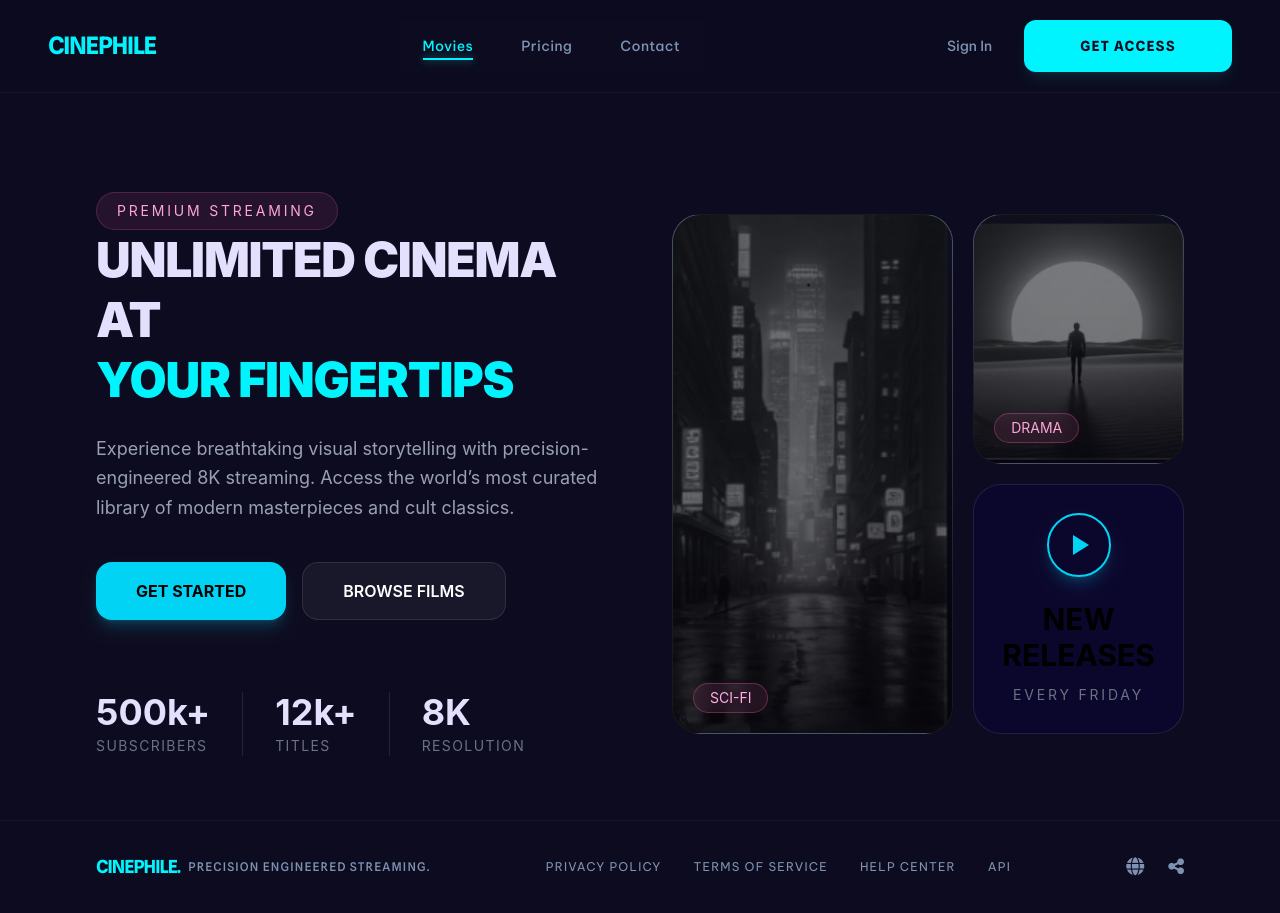
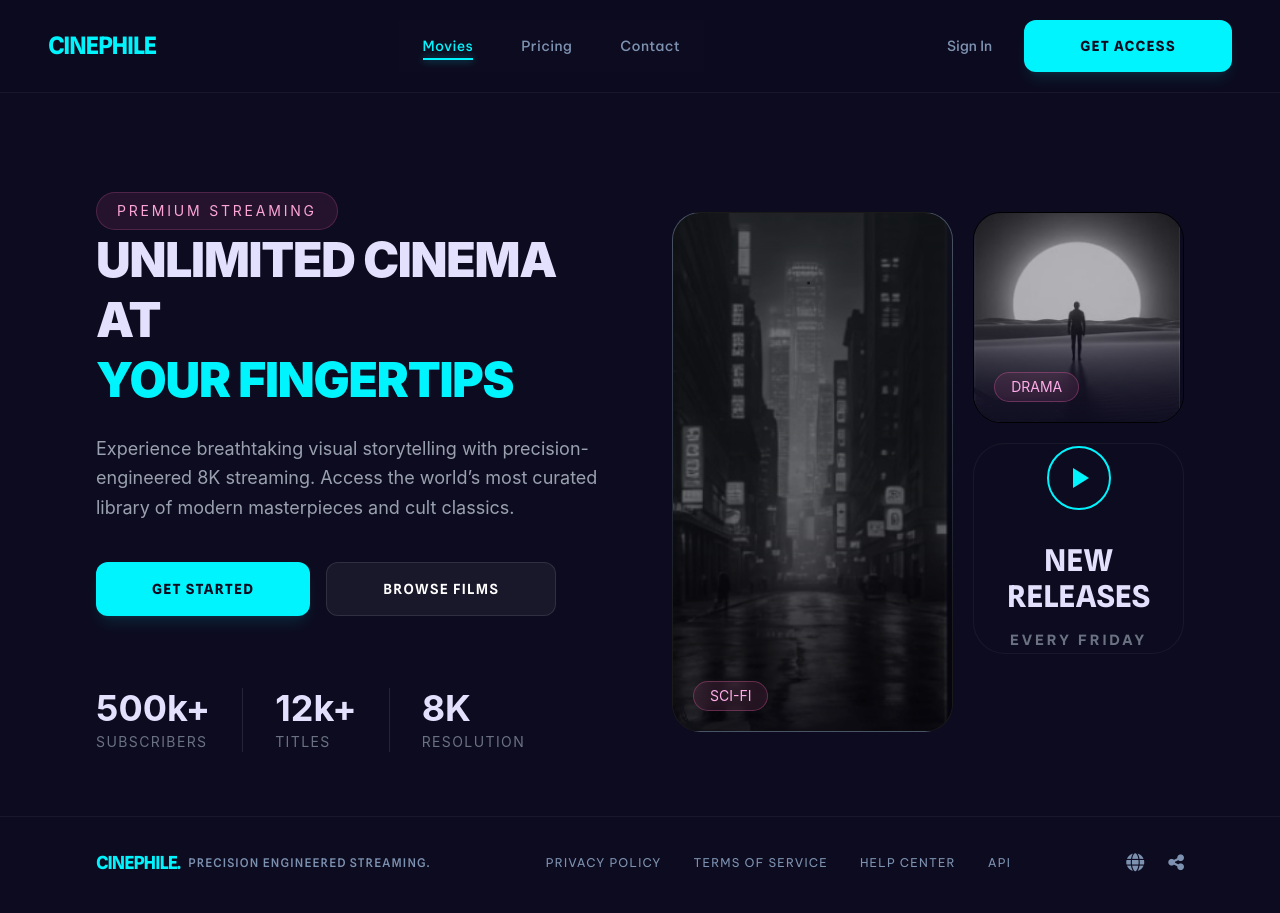
Before and after one commit to Cinephile-Team-2/cinephile-project, a React (Vite) app: page / in a window 1280 px wide. Built offline with nearby package versions, Linux system fonts and the light colour scheme.

Commit message:
feat: improve styles + navigation

```diff
--- a/src/App.jsx
+++ b/src/App.jsx
@@ -1,19 +1,19 @@
 import { useEffect, useState } from "react";
 
-import './App.css'
-import Header from './components/Header.jsx'
-import Footer from './components/Footer.jsx'
+import "./App.css";
+import Header from "./components/Header.jsx";
+import Footer from "./components/Footer.jsx";
 
-import MainLanding from './components/Landing/MainLanding.jsx'
-import MainLandingMobile from './components/Landing/MainLandingMobile.jsx'
-import Nav from './components/Nav.jsx'
+import MainLanding from "./components/Landing/MainLanding.jsx";
+import MainLandingMobile from "./components/Landing/MainLandingMobile.jsx";
+import Nav from "./components/Nav.jsx";
 
 function App() {
-  const [isMobile, setIsMobile] = useState(window.innerWidth <= 768);
+  const [isMobile, setIsMobile] = useState(window.innerWidth < 768);
 
   useEffect(() => {
     const handleResize = () => {
-      setIsMobile(window.innerWidth <= 768);
+      setIsMobile(window.innerWidth < 768);
     };
 
     window.addEventListener("resize", handleResize);
@@ -23,15 +23,16 @@ function App() {
     };
   }, []);
 
-
   return (
     <>
-      <Header/>
+      <Header />
       {isMobile ? <MainLandingMobile /> : <MainLanding />}
-      <Footer/>
-
+      <Footer />
+      <div className="block md:hidden">
+        <Nav />
+      </div>
     </>
-  )
+  );
 }
 
-export default App
+export default App;
--- a/src/components/Button.jsx
+++ b/src/components/Button.jsx
@@ -6,7 +6,8 @@ const Button = ({ children, variant = 'primary', size = 'md', className = '', ..
 
     primary: 'bg-primary text-bg hover:brightness-110 shadow-lg shadow-primary/10',
     outline: 'border border-primary text-primary hover:bg-primary hover:text-bg',
-    ghost: 'text-text hover:text-primary'
+    ghost: 'border border-white/10 bg-white/5 text-white font-semibold px-10 py-4 rounded-2xl hover:bg-white/10 transition-colors duration-200'
+
   };
 
   const sizes = {
--- a/src/components/Header.jsx
+++ b/src/components/Header.jsx
@@ -10,10 +10,10 @@ function Header() {
           CINEPHILE
         </div>
 
-        <div className="hidden md:flex items-center">
+        <div className="hidden md:flex">
           <Nav />
         </div>
-        <div className="flex items-center gap-4 md:gap-8">
+        <div className="hidden md:flex items-center gap-4 md:gap-8">
           <button className="text-gris font-vietnam text-sm font-medium hover:text-primary transition-colors">
             Sign In
           </button>
--- a/src/components/Landing/ButtonLeftContent.jsx
+++ b/src/components/Landing/ButtonLeftContent.jsx
@@ -1,15 +1,26 @@
 import React from 'react'
+import Button from '../Button.jsx'
 
 function ButtonLeftContent() {
   return (
-    <div className="flex flex-wrap gap-4">
-              <button className="bg-cyan-400 text-black font-bold px-10 py-4 rounded-2xl hover:scale-105 transition-transform duration-200 shadow-lg shadow-cyan-400/20">
-                GET STARTED
-              </button>
+    <div className="flex flex-wrap gap-4 ">
+      <Button
+            type="submit"
+            variant="primary"
+            size="lg"
+            className="w-full md:w-auto"
+          >
+            GET STARTED
+          </Button>
+          <Button
+            type="submit"
+            variant="ghost"
+            size="lg"
+            className="w-full md:w-auto"
+          >
+            BROWSE FILMS
+          </Button>
 
-              <button className="border border-white/10 bg-white/5 text-white font-semibold px-10 py-4 rounded-2xl hover:bg-white/10 transition-colors duration-200">
-                BROWSE FILMS
-              </button>
         </div>
   )
 }
--- a/src/components/Landing/MainLandingMobile.jsx
+++ b/src/components/Landing/MainLandingMobile.jsx
@@ -4,12 +4,12 @@ function MainLandingMobile() {
   return (
 
         <main className="px-6">
-             <section className="px-6 pt-14">
+             <section className="px-6 pt-28">
             <div className="inline-flex items-center gap-2 bg-white/5 border border-fuchsia-400/20 px-4 py-2 rounded-full text-[10px] tracking-widest uppercase text-fuchsia-300">
               Ultra HD Streaming
             </div>
 
-            <h2 className="mt-8 text-5xl font-black leading-tight tracking-tight">
+            <h2 className="mt-8 text-5xl text-text leading-tight tracking-tight">
               Discover <span className="text-cyan-400">Pure</span> Cinema.
             </h2>
 
@@ -57,7 +57,7 @@ function MainLandingMobile() {
           {/* KEEP WATCHING */}
           <section className="mt-14">
             <div className="flex items-center justify-between">
-              <h3 className="text-2xl font-bold">
+              <h3 className="text-2xl font-bold text-text">
                 Keep Watching
               </h3>
 
@@ -74,7 +74,7 @@ function MainLandingMobile() {
               />
 
               <div className="flex-1">
-                <h4 className="font-semibold">
+                <h4 className="font-semibold text-text">
                   Neo Tokyo 2088
                 </h4>
 
--- a/src/components/Landing/SideCard.jsx
+++ b/src/components/Landing/SideCard.jsx
@@ -1,34 +1,34 @@
-import React from 'react'
+import React from "react";
 
 function SideCard() {
   return (
     <div className="flex flex-col gap-5">
-              <div className="relative overflow-hidden rounded-[28px] border border-white/10 min-h-[250px] bg-gradient-to-b from-gray-700 via-gray-900 to-black">
+      <div className="relative overflow-hidden rounded-[28px] border aspect-square bg-bg">
         <img
           src="./src/assets/Cinephile2.png"
           alt="Drama movie"
           className="absolute inset-0 h-full w-full object-cover opacity-75"
         />
 
-                <div className="absolute inset-0 bg-black/35" />
+        <div className="absolute inset-0 bg-gradient-to-t from-bg/80 via-transparent to-transparent" />
 
-                <div className="absolute bottom-5 left-5 z-10 rounded-full border border-pink-400/30 bg-pink-400/10 px-4 py-1 text-sm text-pink-300 backdrop-blur-sm">
+        <div className="absolute bottom-5 left-5 z-10 rounded-full border border-pink-400/30 bg-pink-400/10 px-4 py-1 text-sm text-secondary backdrop-blur-sm">
           DRAMA
         </div>
       </div>
 
-              <div className="rounded-[28px] border border-white/10 bg-[#0B062C] min-h-[250px] flex flex-col items-center justify-center text-center px-6">
-                <div className="w-16 h-16 rounded-full border-2 border-cyan-400 flex items-center justify-center mb-6 shadow-lg shadow-cyan-400/20">
-                  <div className="w-0 h-0 border-t-[10px] border-t-transparent border-l-[16px] border-l-cyan-400 border-b-[10px] border-b-transparent ml-1" />
+      <div className="rounded-[32px] border border-white/5  bg-bg aspect-square flex flex-col items-center justify-center text-center px-8">
+        <div className="w-16 h-16 rounded-full border-2 border-primary flex items-center justify-center mb-8 shadow-[0_0_20px_rgba(var(--primary),0.2)] group cursor-pointer hover:scale-110 transition-transform">
+          <div className="w-0 h-0 border-t-[10px] border-t-transparent border-l-[16px] border-l-primary border-b-[10px] border-b-transparent ml-1" />
         </div>
 
-                <h3 className="text-3xl font-bold uppercase">New Releases</h3>
-                <p className="text-gray-500 uppercase tracking-[0.2em] text-sm mt-3">
+        <h3 className="text-3xl font-bold uppercase text-text font-spline">New Releases</h3>
+        <p className="text-gray-500 uppercase tracking-[0.2em] text-sm font-bold mt-4 font-vietnam">
           Every Friday
         </p>
       </div>
     </div>
-  )
+  );
 }
 
-export default SideCard
+export default SideCard;
--- a/src/components/Nav.jsx
+++ b/src/components/Nav.jsx
@@ -2,19 +2,12 @@ import React from "react";
 import { Link, useLocation } from "react-router";
 import { useEffect, useState } from "react";
 
-const MOBILE_BREAKPOINT = 768;
-
 function Nav() {
-  const { pathname } = useLocation();
-  const isActive = (path) => pathname === path;
-
-  const [isMobile, setIsMobile] = useState(
-    window.innerWidth < MOBILE_BREAKPOINT,
-  );
+  const [isMobile, setIsMobile] = useState(window.innerWidth < 768);
 
    useEffect(() => {
      const handleResize = () => {
-      setIsMobile(window.innerWidth < MOBILE_BREAKPOINT);
+       setIsMobile(window.innerWidth < 768);
      };
 
      window.addEventListener("resize", handleResize);
@@ -24,10 +17,13 @@ function Nav() {
      };
    }, []);
 
+  const { pathname } = useLocation();
+  const isActive = (path) => pathname === path;
+
   const baseClasses =
     "left-0 right-0 z-50 flex items-center bg-bg font-vietnam px-6 py-4 transition-colors duration-300";
   const positionClasses = isMobile
-    ? "fixed bottom-0 border-t border-gray-200 justify-around"
+    ? "fixed bottom-0 left-0 right-0 border-t border-gray-200 justify-around"
     : "top-0 justify-start gap-12";
 
   const activeStyle = "text-primary relative transition-all";
--- a/src/pages/Contact.jsx
+++ b/src/pages/Contact.jsx
@@ -1,22 +1,17 @@
 import Header from "../components/Header";
 import Footer from "../components/Footer";
 import ContactForm from "../components/ContactForm";
-
+import Nav from "../components/Nav.jsx";
 import React from "react";
 
 function Contact() {
   return (
     <>
       <Header />
-      <section className="w-full pt-48 bg-bg px-24 md:px-0 font-spline p-24">
-        {/*
-          Grid de dos columnas:
-          - En móvil se apilan (1 columna)
-          - En escritorio se dividen (2 columnas)
-      */}
-        <div className="grid grid-cols-1 lg:grid-cols-2 gap-12 px-16 items-start">
+      <section className="w-full pt-28 md:pt-48 bg-bg px-4 md:px-24 font-spline md:pb-20">
+        <div className="grid grid-cols-1 lg:grid-cols-2 gap-12 md:px-16 items-start">
           {/* COLUMNA IZQUIERDA: Hero Text */}
-          <div className="hidden md:block flex flex-col space-y-6">
+          <div className="hidden md:block flex flex-col space-y-6 ">
             <p className="text-[10px] font-bold tracking-[0.3em] text-gris uppercase">
               ESTABLISH LINK
             </p>
@@ -34,12 +29,15 @@ function Contact() {
           </div>
 
           {/* COLUMNA DERECHA: El Formulario Componentizado */}
-          <div className="w-full">
+          <div className="w-full ">
             <ContactForm />
           </div>
         </div>
       </section>
       <Footer />
+      <div className="block md:hidden">
+        <Nav />
+      </div>
     </>
   );
 }
--- a/src/pages/Pricing.jsx
+++ b/src/pages/Pricing.jsx
@@ -1,22 +1,20 @@
 import Header from '../components/Header'
 import Footer from '../components/Footer'
 import PricingSection from '../components/Pricing/PricingSection'
-
+import Nav from "../components/Nav.jsx";
 import React from 'react'
 
 function Pricing() {
-
   return (
-
     <>
       <Header />
-
       <PricingSection />
-
       <Footer />
+      <div className="block md:hidden">
+        <Nav />
+      </div>
     </>
-
-  )
+  );
 }
 
 export default Pricing
```
Also changed, not shown: src/components/ContactForm.jsx (+13 -8 lines). Lines whose indentation alone changed are shown as unchanged.
